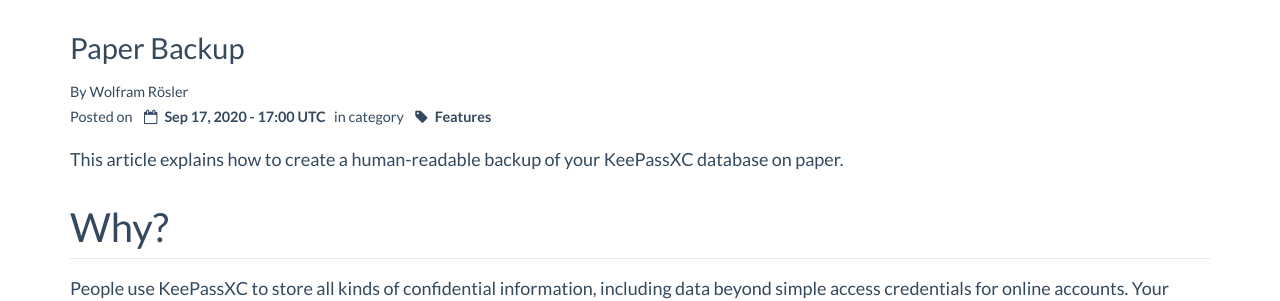
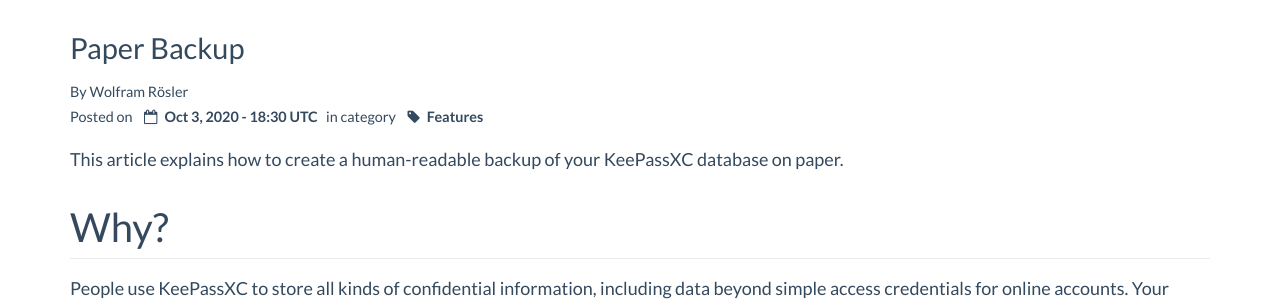
Before and after one commit to keepassxreboot/keepassxc-org, a Jekyll site: the page built from blog/_posts/2020-10-03-paper-backup.md, in a window 1280 px wide and 900 px high. Shown: the part 284-585 px from the top of the window. Built offline with Jekyll 4.4.1, drawn with Linux system fonts in a browser that asks for light colours; comment, search, counter and statistics services are not loaded.

Commit message:
Update and rename 2020-09-17-paper-backup.md to 2020-10-03-paper-backup.md

```diff
--- a/blog/_posts/2020-09-17-paper-backup.md
+++ b/blog/_posts/2020-10-03-paper-backup.md
@@ -1,7 +1,7 @@
 ---
 layout: blog
 title: "Paper Backup"
-date: 2020-09-17 19:00 +0200
+date: 2020-10-03 20:30 +0200
 category: "Features"
 permalink: /:path/
 author: Wolfram Rösler
```
